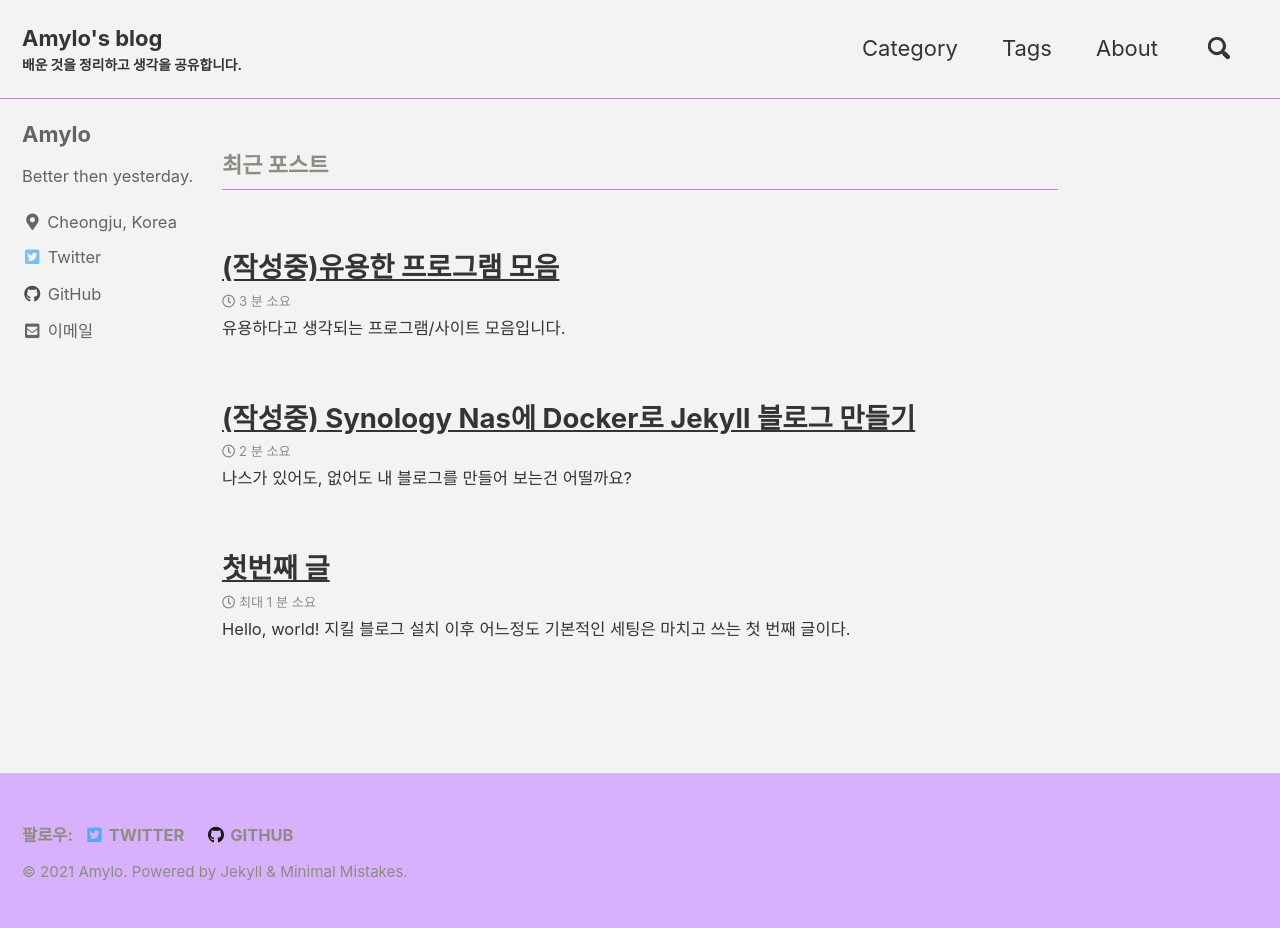
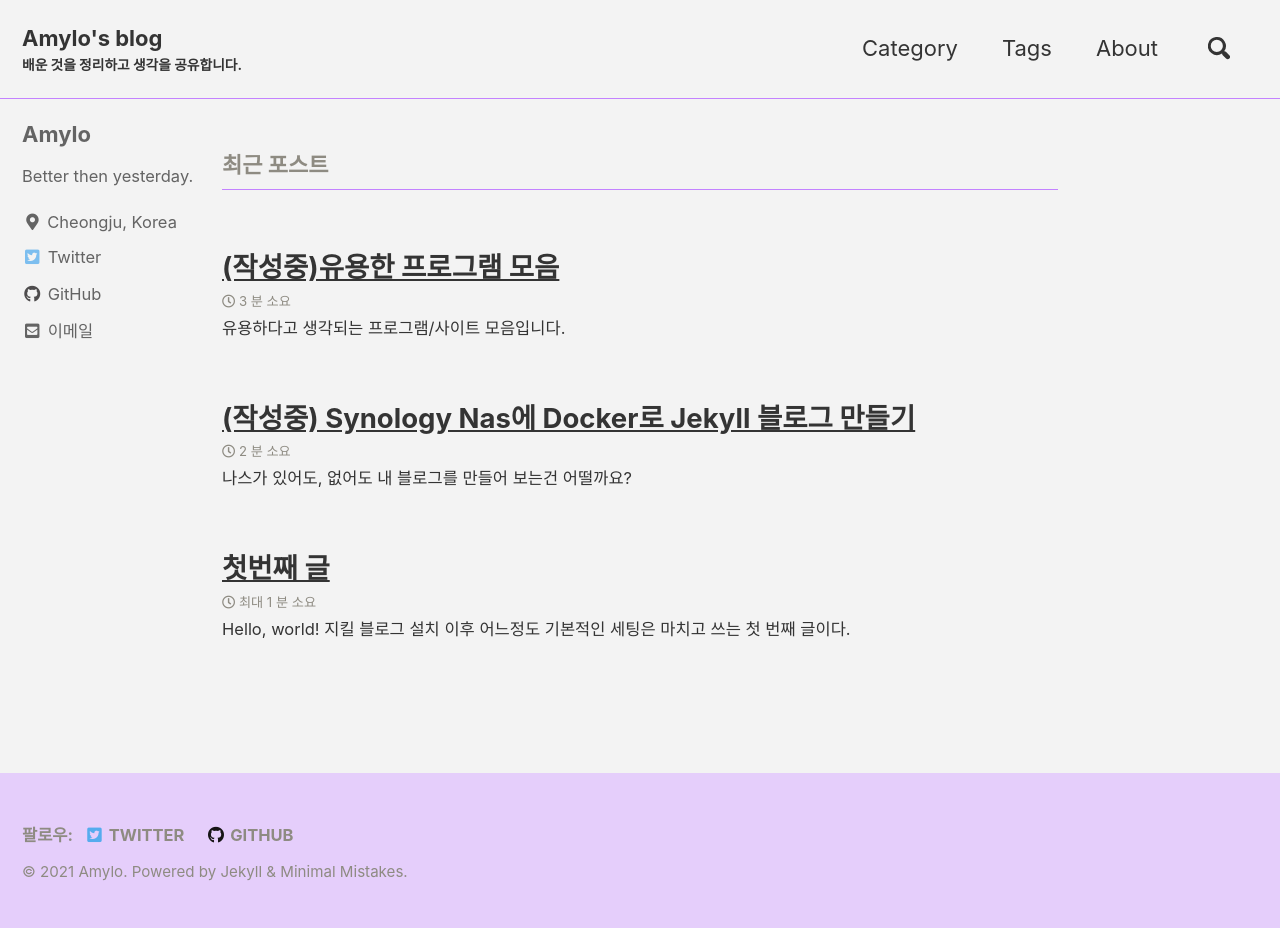
Before and after one commit to Amylo-jh/Amylo-blog, a Jekyll site: the page built from index.html, in a window 1280 px wide. Built offline with Jekyll 4.4.1, drawn with Linux system fonts in a browser that asks for light colours; cached includes are drawn as plain includes; the list of posts is cut into pages by our own code; comment, search, counter and statistics services are not loaded.

Commit message:
color fix 4

```diff
--- a/_sass/minimal-mistakes/skins/_dirt.scss
+++ b/_sass/minimal-mistakes/skins/_dirt.scss
@@ -10,7 +10,7 @@ $muted-text-color: #8e8b82 !default;
 $primary-color: #343434 !default;
 // $border-color: #e9dcbe !default;
 $border-color: #C382FF !default;
-$footer-background-color: #d8b1fc !default;
+$footer-background-color: #e5cefb !default;
 $link-color: #343434 !default;
 $masthead-link-color: $text-color !default;
 $masthead-link-color-hover: $text-color !default;
```
